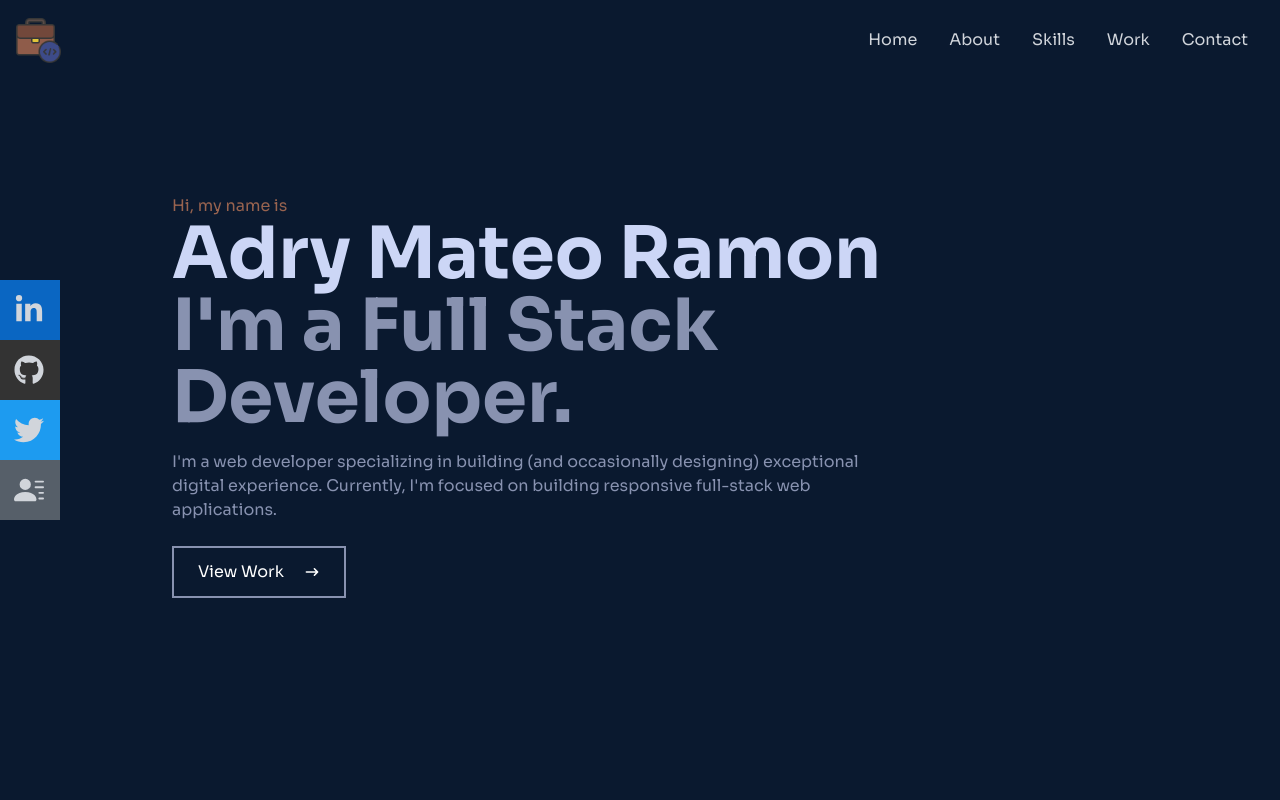
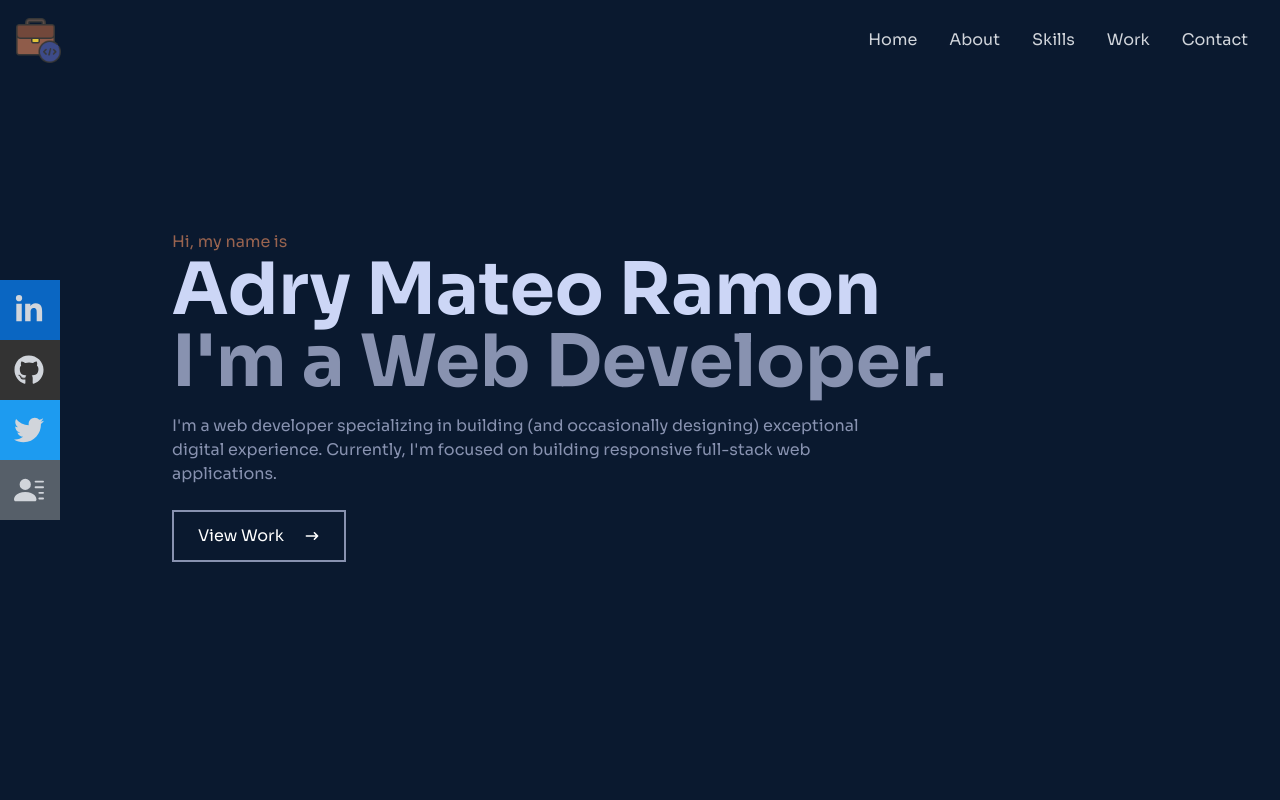
Before and after one commit to Adrydevmateo/portfolio, a React (Vite) app: page / in a window 1280 px wide. Shown: the top 800 px of the page. Built offline with nearby package versions, Linux system fonts and the light colour scheme.

Commit message:
Update Home.jsx

```diff
--- a/src/components/Home.jsx
+++ b/src/components/Home.jsx
@@ -11,7 +11,7 @@ const Home = () => {
           Adry Mateo Ramon
         </h1>
         <h2 className="text-4xl sm:text-7xl font-bold text-[#8892b0]">
-          I'm a Full Stack Developer.
+          I'm a Web Developer.
         </h2>
         <p className="text-[#8892b0] py-4 max-w-[700px]">
           I&apos;m a web developer specializing in building (and
```
